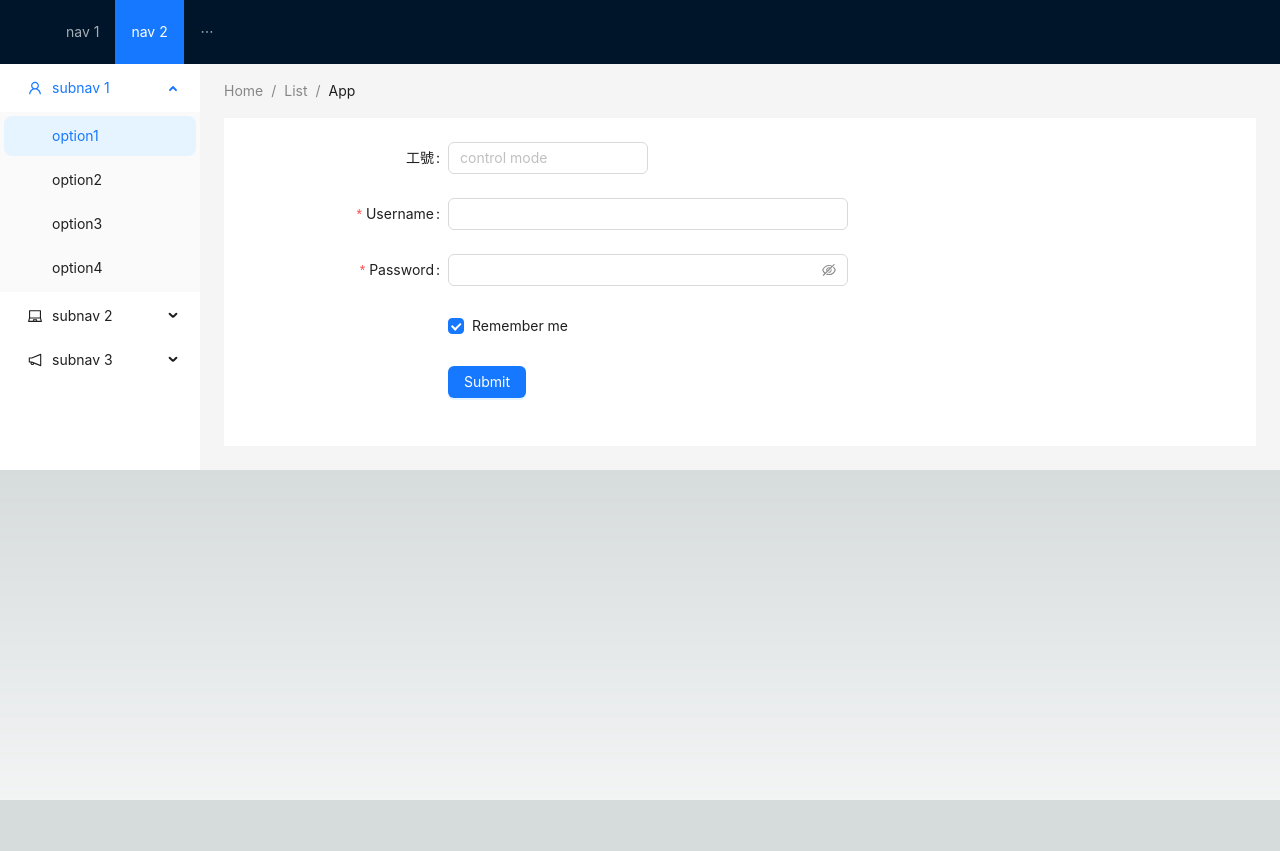
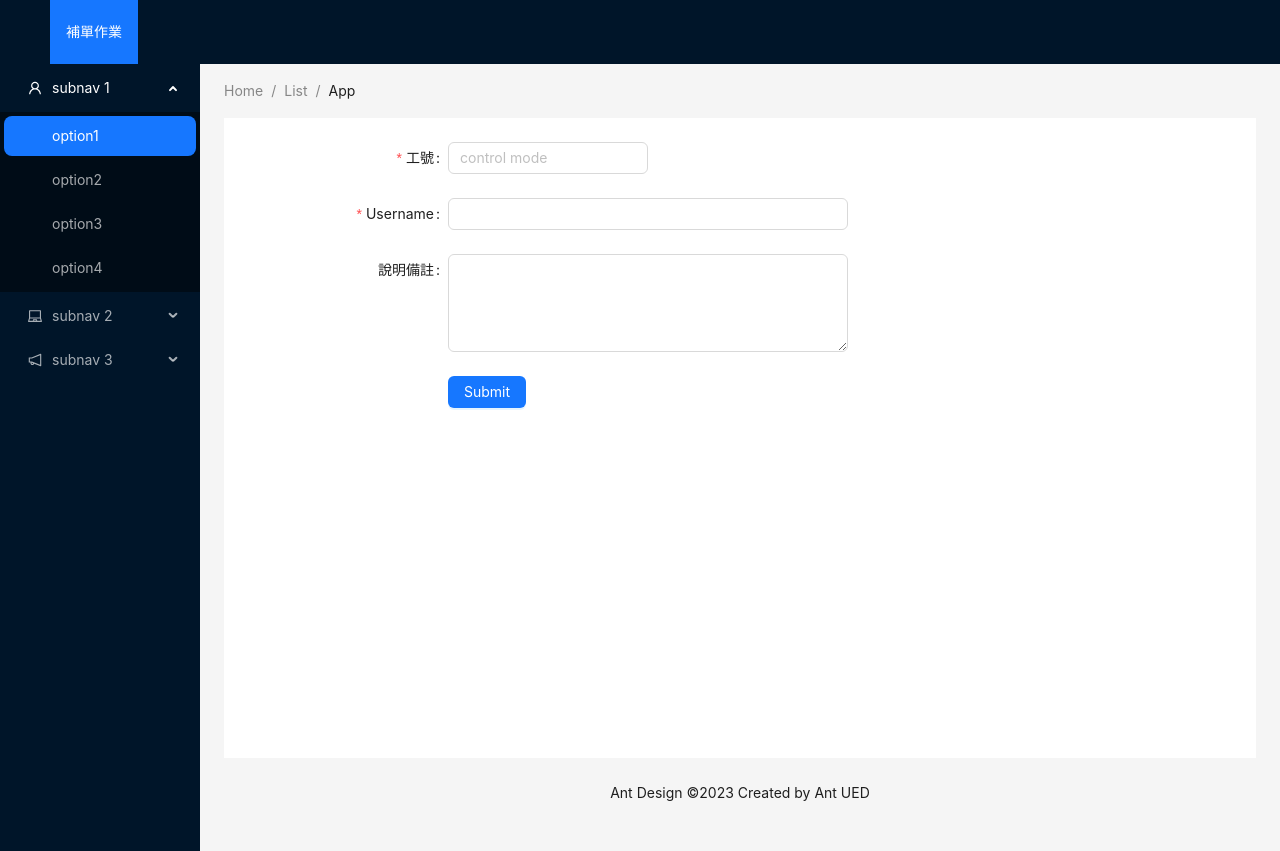
Before and after one commit to Parttime-Working/nextjs, a Next.js app in the folder webui/: page /list in a window 1280 px wide. Before the commit the page ends 800 px from the top, so only its background shows below. Built offline with nearby package versions, Linux system fonts and the light colour scheme; no server answers.

Commit message:
style: adjust layout

```diff
--- a/webui/src/app/list/layout.tsx
+++ b/webui/src/app/list/layout.tsx
@@ -5,11 +5,11 @@ import { Layout, Menu, MenuProps } from "antd";
 import { LaptopOutlined, NotificationOutlined, UserOutlined } from '@ant-design/icons';
 
 
-const { Header, Content, Sider } = Layout;
+const { Header, Content, Sider, Footer } = Layout;
 
-const items1: MenuProps['items'] = ['1', '2', '3'].map((key) => ({
+const navbar: MenuProps['items'] = ['補單作業'].map((key) => ({
   key,
-  label: `nav ${key}`,
+  label: `${key}`,
 }));
 
 const items2: MenuProps['items'] = [UserOutlined, LaptopOutlined, NotificationOutlined].map(
@@ -41,11 +41,12 @@ export default function ListLayout({
     <Layout>
       <Header style={{ display: 'flex', alignItems: 'center' }}>
         <div className="demo-logo" />
-        <Menu theme="dark" mode="horizontal" defaultSelectedKeys={['2']} items={items1} />
+        <Menu theme="dark" mode="horizontal" defaultSelectedKeys={['補單作業']} items={navbar} />
       </Header>
       <Layout>
         <Sider width={200}>
           <Menu
+            theme="dark"
             mode="inline"
             defaultSelectedKeys={['1']}
             defaultOpenKeys={['sub1']}
@@ -55,7 +56,13 @@ export default function ListLayout({
         </Sider>
         <Layout style={{ padding: '0 24px 24px' }}>
           {children}
-
+          <Footer
+            style={{
+              textAlign: 'center',
+            }}
+          >
+            Ant Design ©2023 Created by Ant UED
+          </Footer>
         </Layout>
       </Layout>
     </Layout>
--- a/webui/src/app/list/page.tsx
+++ b/webui/src/app/list/page.tsx
@@ -16,7 +16,7 @@ import itemApiClient from "./lib/ItemApiClient";
 import syscoWebClient from "@/lib/SyscoClient/syscoWebClient";
 import { unknown } from "zod";
 import { useEmployeesAutocomplete } from "./hooks/useEmployeesAutocomplete";
-
+const { TextArea } = Input;
 const { Content } = Layout;
 
 const App = () => {
@@ -25,7 +25,7 @@ const App = () => {
   } = theme.useToken();
 
   // autocomplete
-  const {searchValue, options, onOptionChange} = useEmployeesAutocomplete();
+  const { searchValue, options, onOptionChange } = useEmployeesAutocomplete();
 
   async function onFinish(values: any) {
     // console.log("finish, call api?");
@@ -53,7 +53,7 @@ const App = () => {
         style={{
           padding: 24,
           margin: 0,
-          minHeight: 280,
+          minHeight: '80vh',
           background: colorBgContainer,
         }}
       >
@@ -79,6 +79,12 @@ const App = () => {
           <Form.Item
             name="empno"
             label="工號"
+            rules={[
+              {
+                required: true,
+                message: "請輸入工號!",
+              },
+            ]}
           >
             <AutoComplete
               value={searchValue}
@@ -105,28 +111,12 @@ const App = () => {
           </Form.Item>
 
           <Form.Item
-            label="Password"
-            name="password"
-            rules={[
-              {
-                required: true,
-                message: "Please input your password!",
-              },
-            ]}
+            label="說明備註"
+            name="remark"
           >
-            <Input.Password />
+            <TextArea rows={4} />
           </Form.Item>
 
-          <Form.Item
-            name="remember"
-            valuePropName="checked"
-            wrapperCol={{
-              offset: 8,
-              span: 16,
-            }}
-          >
-            <Checkbox>Remember me</Checkbox>
-          </Form.Item>
 
           <Form.Item
             wrapperCol={{
```
Lines whose indentation alone changed are shown as unchanged.
